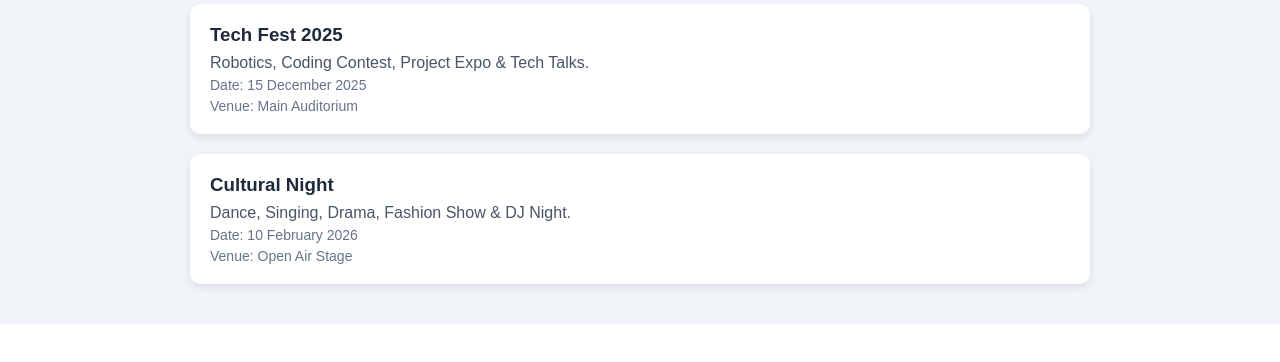
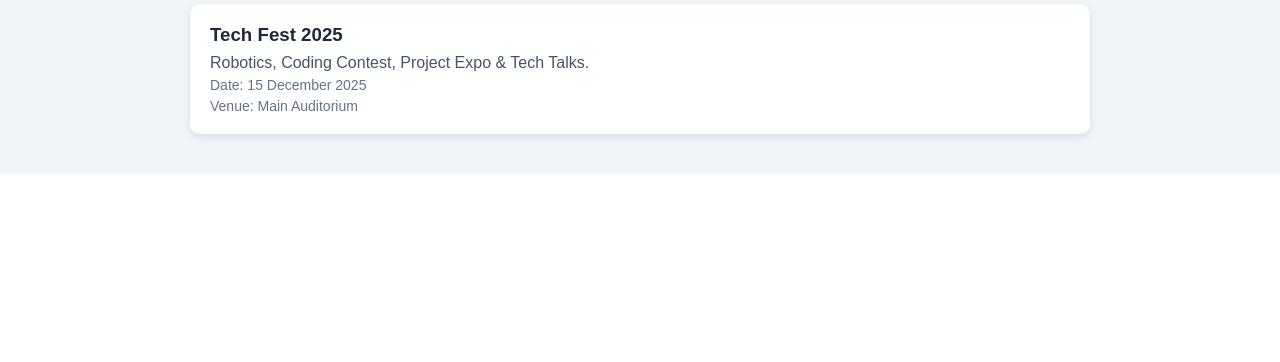
Before and after one commit to TEJASVI-BHOYATE/unique-navigation, a plain HTML site: page index.html in a window 1280 px wide. Shown: the part 156-518 px from the top of the page. Drawn offline with Linux system fonts and the light colour scheme.

Commit message:
cultural event removed

```diff
--- a/index.html
+++ b/index.html
@@ -155,12 +155,7 @@
             </div>
 
 
-            <div class="event-card">
-                <h3>Cultural Night</h3>
-                <p>Dance, Singing, Drama, Fashion Show & DJ Night.</p>
-                <span>Date: 10 February 2026</span>
-                <span>Venue: Open Air Stage</span>
-            </div>
+
 
         </div>
     </section>
```
